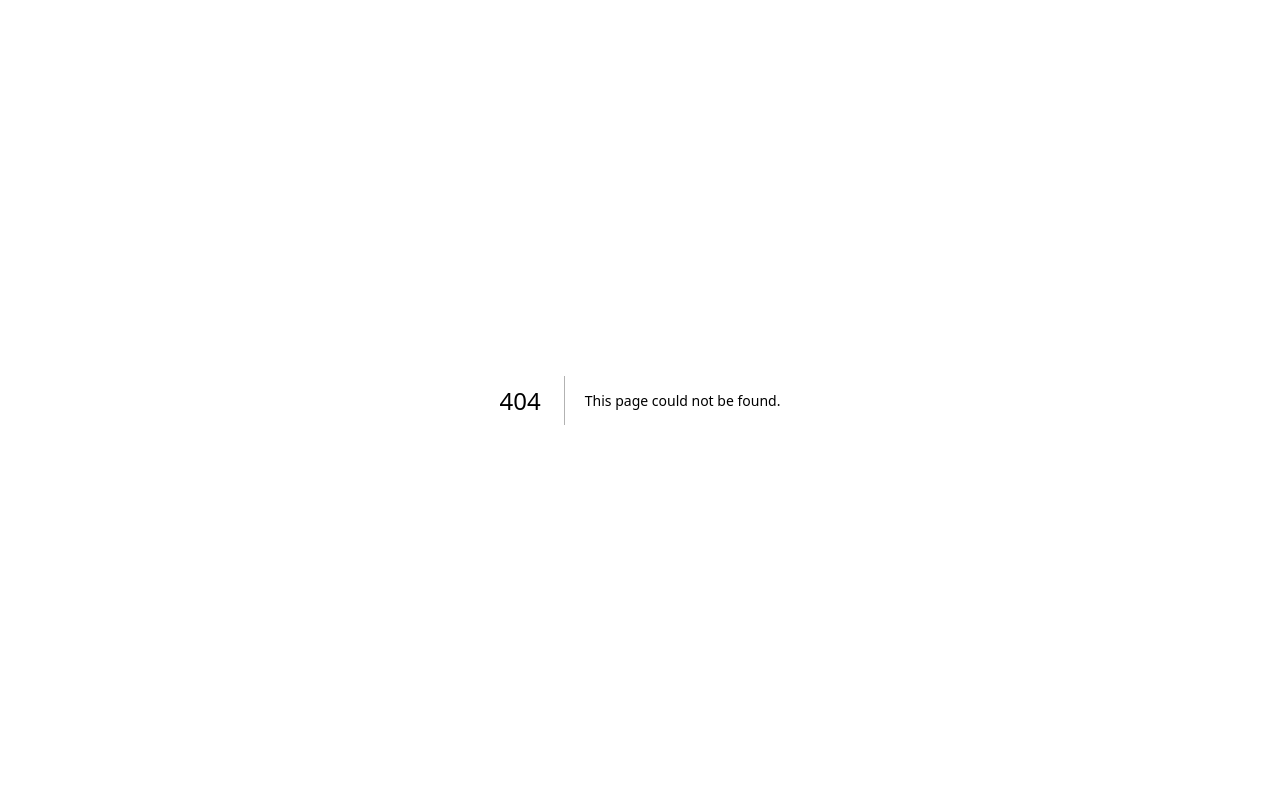
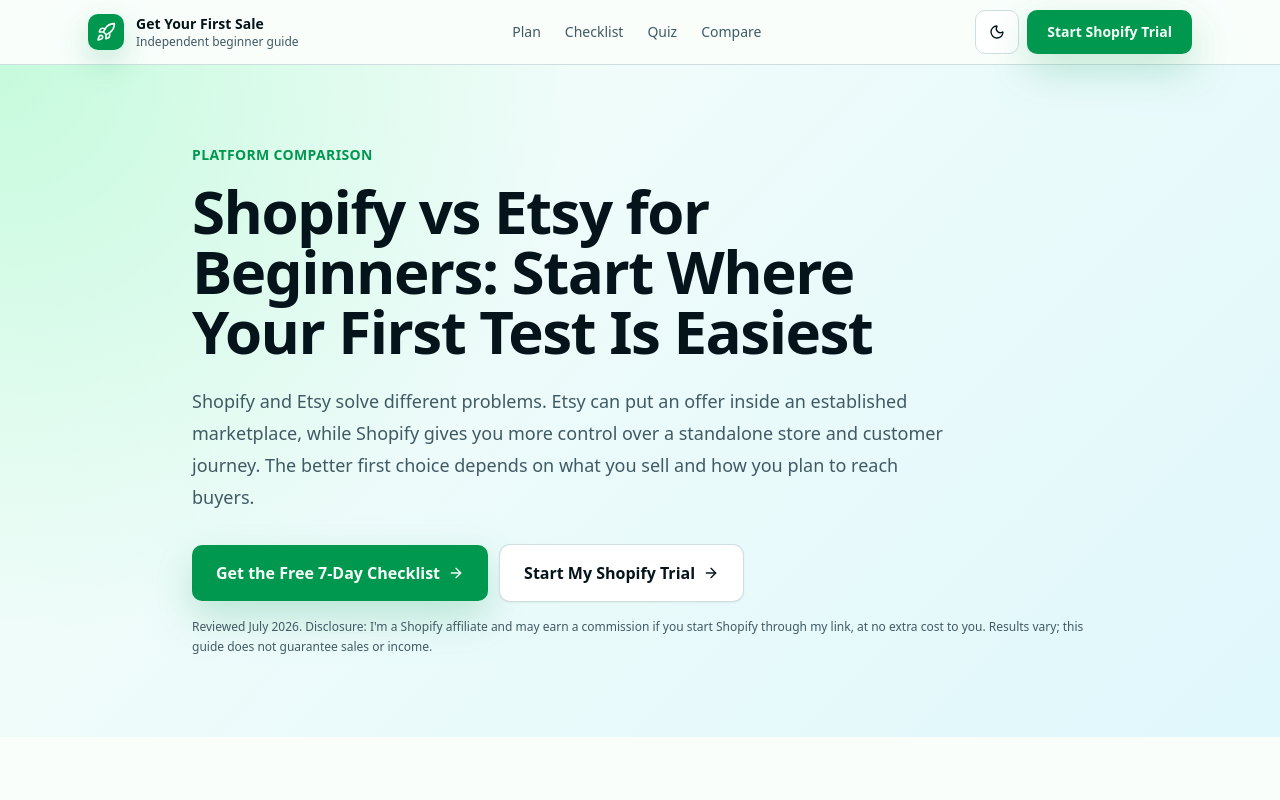
Before and after one commit to Jackoma0209/affiliate-bridge, a Next.js app: page /shopify-vs-etsy in a window 1280 px wide. Before the commit this address had no page. Shown: the top 800 px of the page. Built offline with nearby package versions, Linux system fonts and the light colour scheme.

Commit message:
Add Shopify vs Etsy beginner guide

```diff
--- /dev/null
+++ b/app/shopify-vs-etsy/page.tsx
@@ -0,0 +1,94 @@
+import type { Metadata } from "next";
+
+import { GuidePage } from "@/components/guide-page";
+
+export const metadata: Metadata = {
+  title: "Shopify vs Etsy for Beginners: Which Should You Start With?",
+  description:
+    "Compare Shopify and Etsy for beginners across audience ownership, built-in demand, setup, branding, fees, testing, and when each option makes sense.",
+  alternates: { canonical: "/shopify-vs-etsy" },
+};
+
+const related = [
+  {
+    href: "/shopify-for-beginners",
+    title: "Shopify for Beginners",
+    description: "See the minimum setup needed for a useful first Shopify test.",
+  },
+  {
+    href: "/what-to-sell-on-shopify",
+    title: "What to Sell on Shopify",
+    description: "Choose a focused product idea before building the storefront.",
+  },
+  {
+    href: "/why-my-shopify-store-isnt-getting-sales",
+    title: "Why Your Shopify Store Is Not Getting Sales",
+    description: "Diagnose what is failing after traffic starts arriving.",
+  },
+];
+
+export default function ShopifyVsEtsyPage() {
+  return (
+    <GuidePage
+      eyebrow="Platform comparison"
+      title="Shopify vs Etsy for Beginners: Start Where Your First Test Is Easiest"
+      intro="Shopify and Etsy solve different problems. Etsy can put an offer inside an established marketplace, while Shopify gives you more control over a standalone store and customer journey. The better first choice depends on what you sell and how you plan to reach buyers."
+      trackingPlacement="shopifyetsy"
+      related={related}
+      sections={[
+        {
+          title: "The simplest difference",
+          paragraphs: [
+            "Etsy is a marketplace: shoppers are already on the platform looking across many sellers. Shopify is a commerce platform for running your own store: you control more of the storefront, brand, navigation, and customer journey, but you are also more responsible for bringing people to it.",
+          ],
+        },
+        {
+          title: "When Etsy can be the easier first validation test",
+          paragraphs: [
+            "If the product naturally fits marketplace shopping behaviour and you want to test whether people respond to the offer before building a standalone acquisition system, a marketplace can reduce some of the early distribution burden.",
+          ],
+          bullets: [
+            "You sell products that fit the marketplace audience and rules.",
+            "You want to learn from existing shopper demand.",
+            "You are comfortable competing beside other listings and operating within marketplace policies.",
+          ],
+        },
+        {
+          title: "When Shopify becomes more useful",
+          paragraphs: [
+            "Shopify is a stronger fit when you want a dedicated branded storefront, control over navigation and product presentation, a hosted checkout, and a commerce system you can build your own traffic strategy around.",
+          ],
+          bullets: [
+            "You want customers to interact with your own store rather than a shared marketplace.",
+            "You want more control over product presentation, content, and the purchase journey.",
+            "You are prepared to create or acquire your own traffic instead of relying mainly on marketplace discovery.",
+          ],
+        },
+        {
+          title: "Do not choose on fees alone",
+          paragraphs: [
+            "Platform costs matter, but they are only one part of the decision. A cheaper platform that gives you no useful path to customers can be more expensive in practice, while a higher-cost setup is not automatically better if you have not validated the offer.",
+            "Compare current platform pricing and policies directly before committing, because fees and plan structures can change. Then weigh those costs against the type of traffic, control, and workflow you actually need.",
+          ],
+        },
+        {
+          title: "A practical beginner decision rule",
+          paragraphs: [
+            "If your main uncertainty is whether marketplace shoppers want the product, a marketplace test may be useful. If you already know how you want to reach customers and you need a dedicated branded buying experience, Shopify may be the clearer next step.",
+          ],
+          bullets: [
+            "Choose the platform that makes the biggest unknown easier to test.",
+            "Do not build two complicated stores at once just to avoid making a decision.",
+            "Keep product, message, and audience consistent enough that you can learn from the result.",
+          ],
+        },
+        {
+          title: "You can use the platforms for different stages",
+          paragraphs: [
+            "The choice does not have to be permanent. Some sellers validate an offer in a marketplace and later add a standalone store. Others start with Shopify because they already have an audience or traffic plan. The useful question is not which platform wins universally; it is which one gives your current business test the clearest path to evidence.",
+          ],
+        },
+      ]}
+    />
+  );
+}
```
